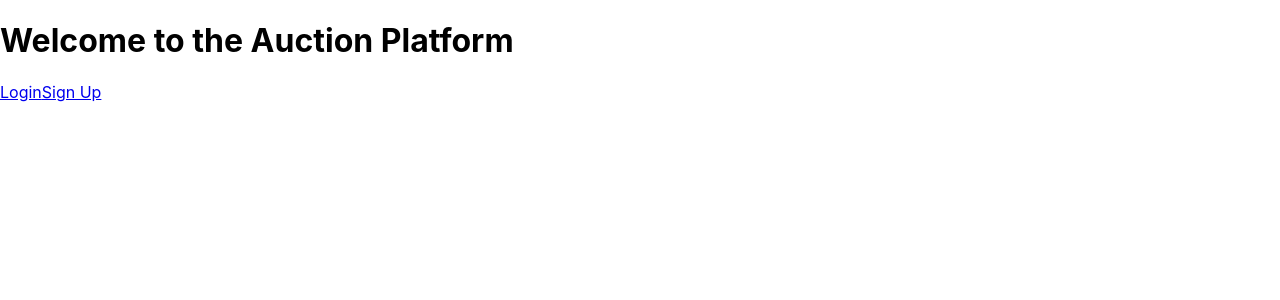
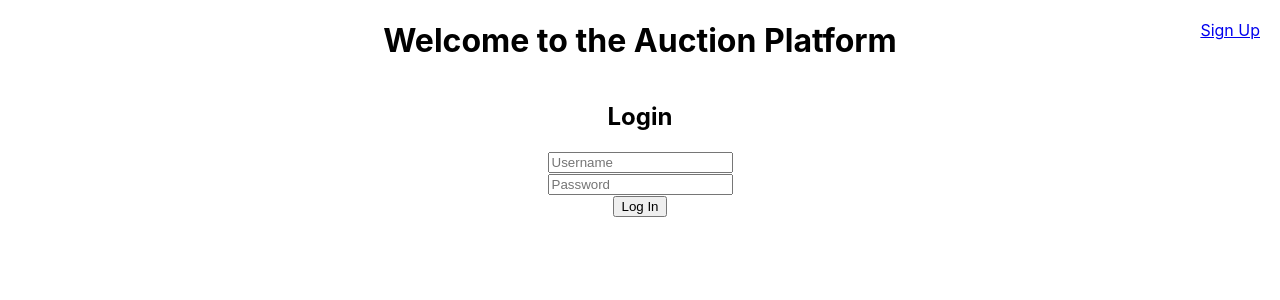
Before and after one commit to Martin-Brejniak/CartCrafters, a React (Create React App) app in the folder FrontEnd/cart-crafters/: page / in a window 1280 px wide. Shown: the top 300 px of the page. Built offline with nearby package versions, Linux system fonts and the light colour scheme.

Commit message:
signup working

```diff
--- a/FrontEnd/cart-crafters/src/Components/login.jsx
+++ b/FrontEnd/cart-crafters/src/Components/login.jsx
@@ -1,6 +1,6 @@
 import React, { useState } from 'react';
 import { useNavigate } from 'react-router-dom';
-import AccountService from '../Services/accountservice'; // Adjust the import path as necessary
+import AccountService from '../Services/accountservice';
 import Cookies from 'js-cookie';
 
 function Login() {
@@ -19,10 +19,10 @@ function Login() {
     e.preventDefault();
     try {
       const response = await AccountService.authenticateUser(credentials.username, credentials.password);
-      const sessionToken = response.data.sessionToken; // Assuming the token is returned in this format
+      const sessionToken = response.data.sessionToken;
       if (sessionToken) {
-        Cookies.set('sessionToken', sessionToken, { expires: 1 }); // Set cookie with expiry of 1 day
-        navigate('/items'); // Redirect to the items page
+        Cookies.set('sessionToken', sessionToken, { expires: 1 });
+        navigate('/items');
       } else {
         alert('Invalid credentials');
       }
@@ -32,21 +32,22 @@ function Login() {
   };
 
   return (
-    <form onSubmit={handleSubmit}>
+    <form onSubmit={handleSubmit} style={{ display: 'inline-block', margin: 'auto' }}>
+      <h2>Login</h2>
       <input
         type="text"
         name="username"
         value={credentials.username}
         onChange={handleChange}
         placeholder="Username"
-      />
+      /><br/>
       <input
         type="password"
         name="password"
         value={credentials.password}
         onChange={handleChange}
         placeholder="Password"
-      />
+      /><br/>
       <button type="submit">Log In</button>
     </form>
   );
--- a/FrontEnd/cart-crafters/src/Components/signup.jsx
+++ b/FrontEnd/cart-crafters/src/Components/signup.jsx
@@ -1,14 +1,21 @@
 import React, { useState } from 'react';
 import AccountService from '../Services/accountservice';
+import { useNavigate } from 'react-router-dom';
 
 function SignUp() {
+  const navigate = useNavigate();
   const [userData, setUserData] = useState({
+    fName: '',
+    lName: '',
+    address: '',
+    postal: '',
+    city: '',
+    country: '',
+    province: '',
     username: '',
-    password: '',
-    firstName: '',
-    lastName: '',
-    address: ''
+    password: ''
   });
+  const [showWelcome, setShowWelcome] = useState(false);
 
   const handleChange = (e) => {
     setUserData({ ...userData, [e.target.name]: e.target.value });
@@ -18,17 +25,24 @@ function SignUp() {
     e.preventDefault();
     try {
       await AccountService.createUser(userData);
-      // Handle post sign-up logic
+      setShowWelcome(true);
+      setTimeout(() => {
+        navigate('/');
+      }, 3000);
     } catch (error) {
       console.error('Sign up error', error);
     }
   };
 
   return (
-    <form onSubmit={handleSubmit}>
-      {/* Form fields for each userData property */}
-      <button type="submit">Sign Up</button>
-    </form>
+    <div style={{ textAlign: 'center' }}>
+      <h2>Sign Up</h2>
+      {showWelcome && <p>Welcome! You will be redirected shortly.</p>}
+      <form onSubmit={handleSubmit}>
+        {/* Form fields as before */}
+        <button type="submit">Sign Up</button>
+      </form>
+    </div>
   );
 }
 
--- a/FrontEnd/cart-crafters/src/Pages/landingpage.jsx
+++ b/FrontEnd/cart-crafters/src/Pages/landingpage.jsx
@@ -1,12 +1,13 @@
 import React from 'react';
 import { Link } from 'react-router-dom';
+import Login from '../Components/login';
 
 function LandingPage() {
   return (
-    <div>
+    <div style={{ textAlign: 'center' }}>
       <h1>Welcome to the Auction Platform</h1>
-      <Link to="/login">Login</Link>
-      <Link to="/signup">Sign Up</Link>
+      <Login />
+      <Link to="/signup" style={{ position: 'absolute', top: 20, right: 20 }}>Sign Up</Link>
     </div>
   );
 }
```
Also changed, not shown: 1 other file (tests, documents, lock files or other folders).
